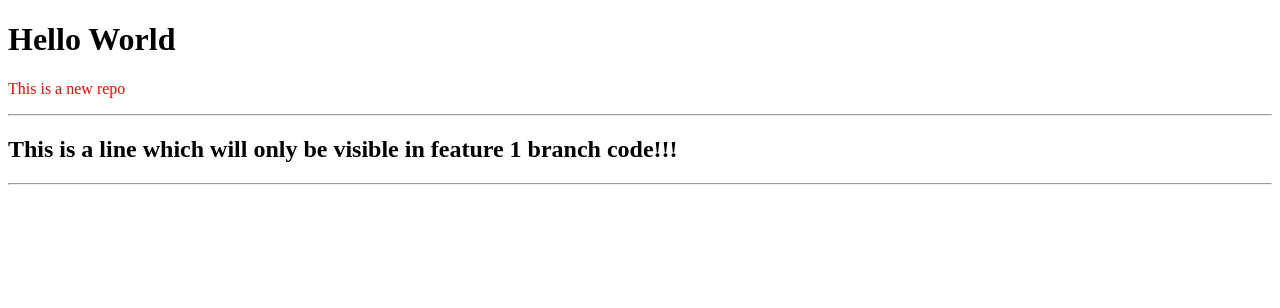
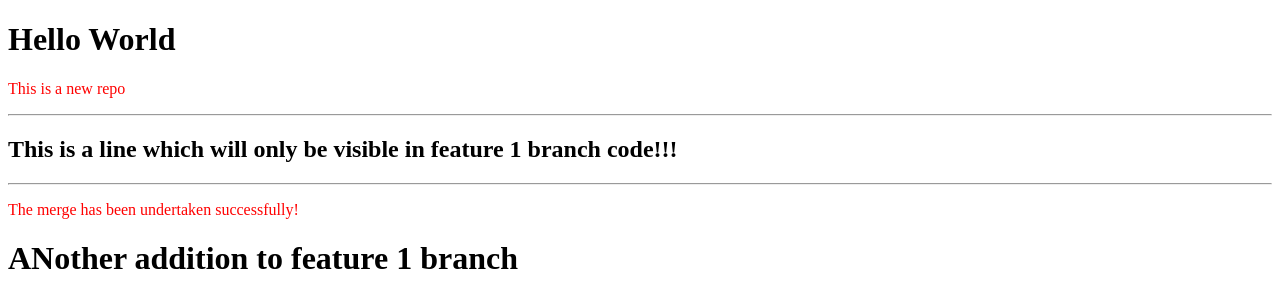
Before and after one commit to DAG-21/local-repo, a plain HTML site: page index.html in a window 1280 px wide. Drawn offline with Linux system fonts and the light colour scheme.

Commit message:
Added an H1

```diff
--- a/index.html
+++ b/index.html
@@ -12,5 +12,8 @@
   <hr />
   <H2>This is a line which will only be visible in feature 1 branch code!!!</H2>
   <hr />
+  <p>The merge has been undertaken successfully!</p>
+
+  <H1>ANother addition to feature 1 branch</H1>
 </body>
 </html>
```
